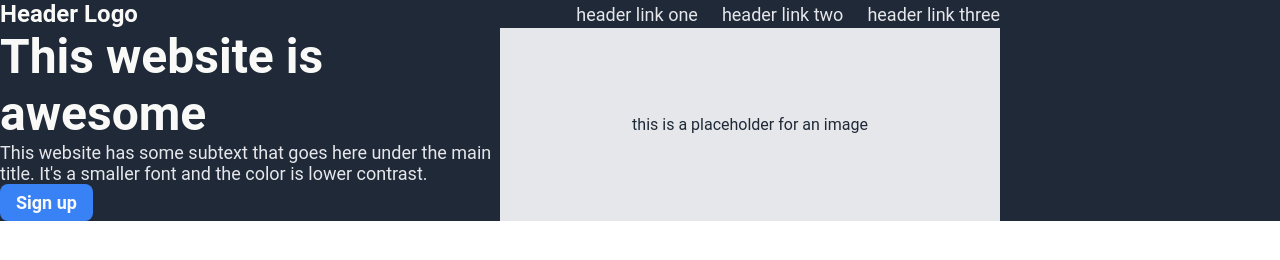
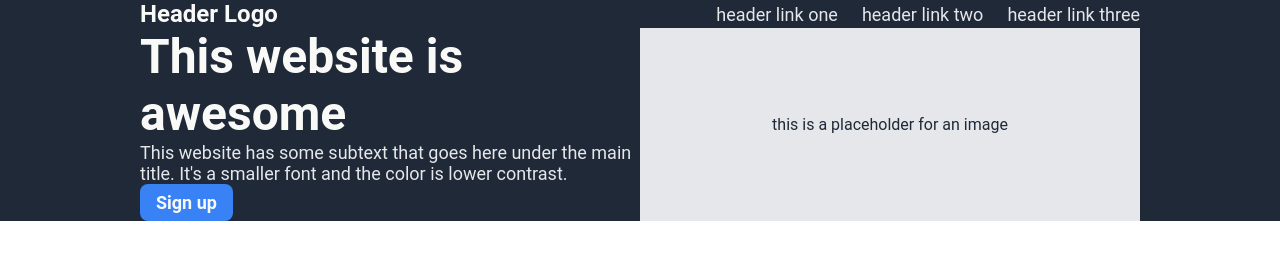
Before and after one commit to lochpeon/odin-landing-page, a plain HTML site: page index.html in a window 1280 px wide. Drawn offline with Linux system fonts and the light colour scheme.

Commit message:
style: add flex values to hero container

```diff
--- a/css/style.css
+++ b/css/style.css
@@ -14,6 +14,12 @@
 
 .hero {
     background-color: var(--midnight);
+
+    display: flex;
+    flex-direction: column;
+    align-items: stretch;
+    flex-wrap: wrap;
+    align-content: center;
 }
 
 section.hero > * {
```
